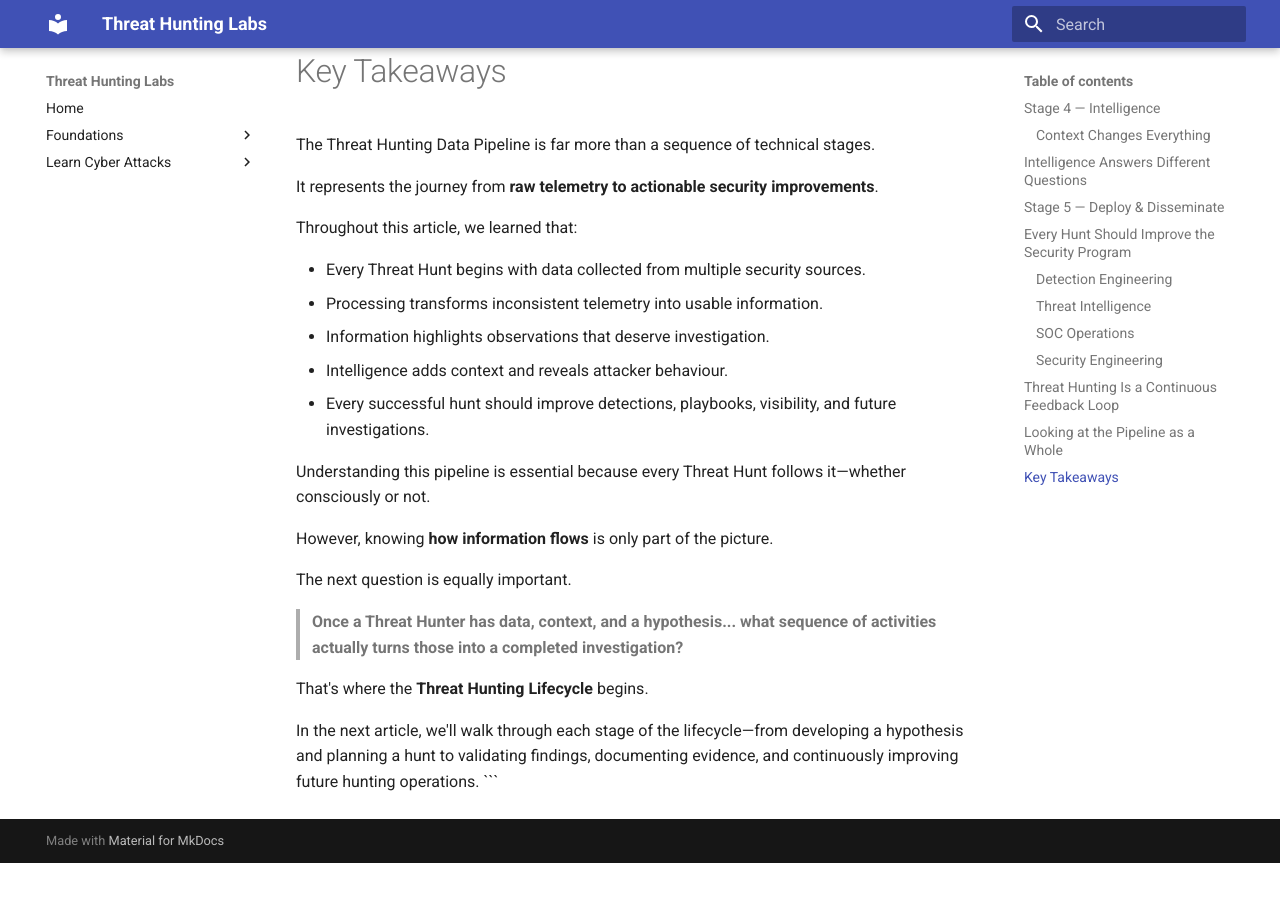
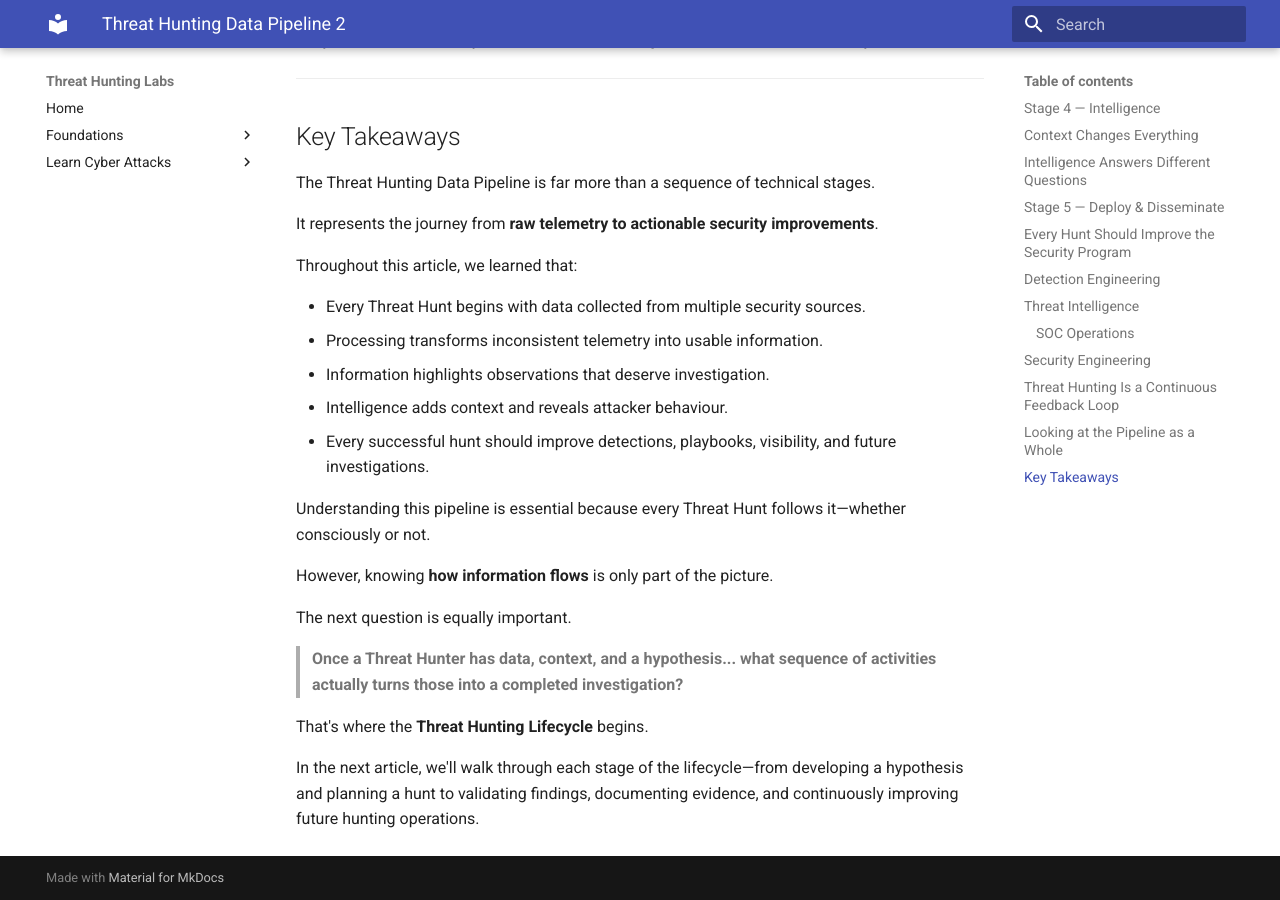
Before and after one commit to pbmundas/ThreatHuntingLabs, an MkDocs documentation site: the page built from docs/foundations/Threat-Hunting-Data-Pipeline-2.md, in a window 1280 px wide and 900 px high, scrolled down 5977 px. Built offline with MkDocs 1.6.1 and Material for MkDocs 9.7.7, drawn with Linux system fonts in a browser that asks for light colours; before the commit the page ends 6840 px from its top, so only the background shows below that; some of the changed text lies outside the part shown.

Commit message:
Update Threat-Hunting-Data-Pipeline-2.md

````diff
--- a/docs/foundations/Threat-Hunting-Data-Pipeline-2.md
+++ b/docs/foundations/Threat-Hunting-Data-Pipeline-2.md
@@ -1,4 +1,4 @@
-```markdown id="threat-hunting-data-pipeline-part2"
+
 ## Stage 4 — Intelligence
 
 By now, we've transformed millions of raw events into meaningful observations.
@@ -25,7 +25,7 @@
 
 ---
 
-### Context Changes Everything
+## Context Changes Everything
 
 Imagine the following observations.
 
@@ -140,7 +140,7 @@
 
 Examples include:
 
-### Detection Engineering
+## Detection Engineering
 
 New attacker behaviour becomes:
 
@@ -155,7 +155,7 @@
 
 ---
 
-### Threat Intelligence
+## Threat Intelligence
 
 If the investigation uncovers new attacker infrastructure, domains, file hashes, or TTPs, those findings enrich internal Threat Intelligence.
 
@@ -175,7 +175,7 @@
 
 ---
 
-### Security Engineering
+## Security Engineering
 
 Sometimes a Threat Hunt doesn't reveal a missing detection.
 
@@ -253,7 +253,7 @@
 
 ---
 
-# Key Takeaways
+## Key Takeaways
 
 The Threat Hunting Data Pipeline is far more than a sequence of technical stages.
 
@@ -278,4 +278,3 @@
 That's where the **Threat Hunting Lifecycle** begins.
 
 In the next article, we'll walk through each stage of the lifecycle—from developing a hypothesis and planning a hunt to validating findings, documenting evidence, and continuously improving future hunting operations.
-```
````
